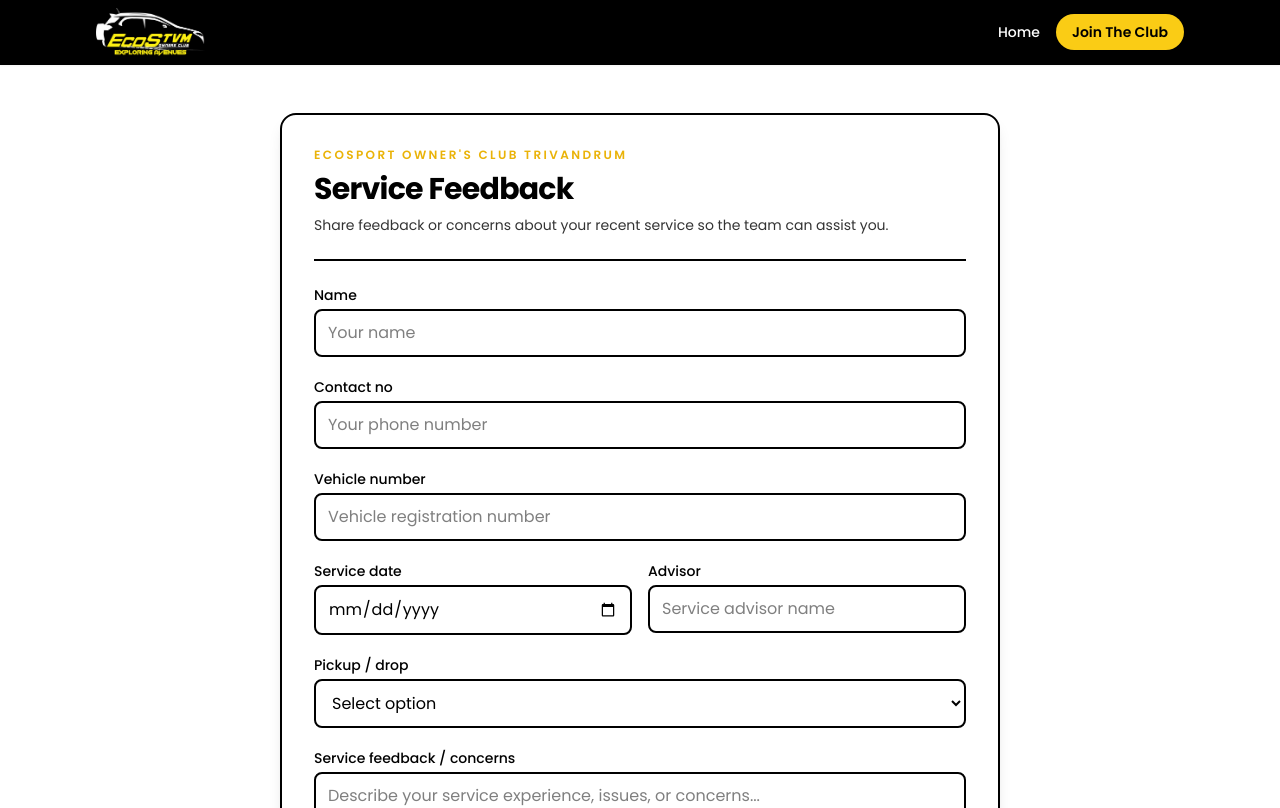
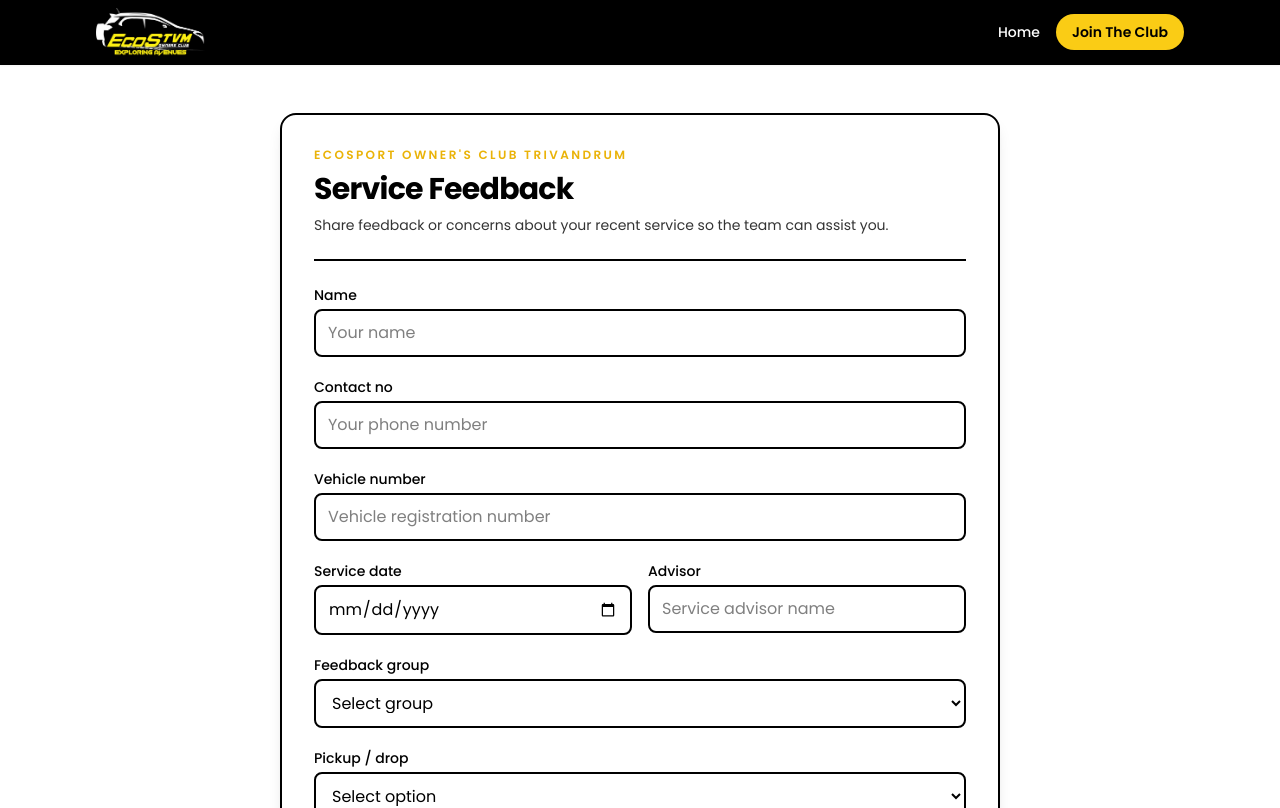
Before and after one commit to touchpointee/ecostvm, a Next.js app: page / in a window 1280 px wide. Shown: the top 808 px of the page. Built offline with nearby package versions, Linux system fonts and the light colour scheme.

Commit message:
build fix

```diff
--- a/app/(protected)/page.tsx
+++ b/app/(protected)/page.tsx
@@ -12,11 +12,16 @@ export default function FeedbackPage() {
   const [advisor, setAdvisor] = useState("");
   const [pickupDrop, setPickupDrop] = useState("");
   const [concerns, setConcerns] = useState("");
+  const [type, setType] = useState<"" | "Appreciation" | "Escalation">("");
   const [submitting, setSubmitting] = useState(false);
   const [message, setMessage] = useState<{ type: "success" | "error"; text: string } | null>(null);
 
   async function handleSubmit(e: React.FormEvent) {
     e.preventDefault();
+    if (!type) {
+      setMessage({ type: "error", text: "Please select feedback group (Appreciation / Escalation)." });
+      return;
+    }
     setSubmitting(true);
     setMessage(null);
     try {
@@ -31,6 +36,7 @@ export default function FeedbackPage() {
           advisor,
           pickupDrop,
           concerns,
+          type,
         }),
       });
       const data = await res.json().catch(() => ({}));
@@ -46,6 +52,7 @@ export default function FeedbackPage() {
       setAdvisor("");
       setPickupDrop("");
       setConcerns("");
+      setType("");
     } catch {
       setMessage({ type: "error", text: "Something went wrong. Please try again." });
     } finally {
@@ -143,6 +150,22 @@ export default function FeedbackPage() {
               </div>
             </div>
             <div>
+              <label htmlFor="type" className="block text-sm font-medium text-black">
+                Feedback group
+              </label>
+              <select
+                id="type"
+                value={type}
+                onChange={(e) => setType(e.target.value as "Appreciation" | "Escalation" | "")}
+                className="mt-1 block w-full rounded-lg border-2 border-black bg-white px-3 py-2.5 text-black focus:border-yellow-500 focus:outline-none focus:ring-2 focus:ring-yellow-500"
+                required
+              >
+                <option value="">Select group</option>
+                <option value="Appreciation">Appreciation group</option>
+                <option value="Escalation">Escalation group</option>
+              </select>
+            </div>
+            <div>
               <label htmlFor="pickupDrop" className="block text-sm font-medium text-black">
                 Pickup / drop
               </label>
@@ -156,7 +179,7 @@ export default function FeedbackPage() {
                 <option value="Pickup">Pickup</option>
                 <option value="Drop">Drop</option>
                 <option value="Pickup & Drop">Pickup & Drop</option>
-                <option value="None">None</option>
+                <option value="Drive in">Drive in</option>
               </select>
             </div>
             <div>
--- a/app/api/feedback/[id]/retry/route.ts
+++ b/app/api/feedback/[id]/retry/route.ts
@@ -27,7 +27,9 @@ export async function POST(
     }
 
     const jids = await getJids();
-    const groupJid = jids.appreciationGroupJid || jids.escalationGroupJid;
+    const type = feedback.type === "Escalation" ? "Escalation" : "Appreciation";
+    const groupJid =
+      type === "Escalation" ? jids.escalationGroupJid : jids.appreciationGroupJid || jids.escalationGroupJid;
 
     if (!groupJid?.trim()) {
       await db.collection("feedback").updateOne(
--- a/app/api/feedback/route.ts
+++ b/app/api/feedback/route.ts
@@ -54,13 +54,20 @@ export async function POST(request: NextRequest) {
       advisor,
       pickupDrop,
       concerns,
+      type,
     } = body;
-    if (!name || !vehicleNumber || !serviceDate || !concerns) {
+    if (!name || !vehicleNumber || !serviceDate || !concerns || !type) {
       return NextResponse.json(
         {
           error:
-            "Missing required fields: name, vehicleNumber, serviceDate, concerns (service feedback).",
+            "Missing required fields: name, vehicleNumber, serviceDate, concerns, type (Appreciation/Escalation).",
         },
+        { status: 400 }
+      );
+    }
+    if (type !== "Appreciation" && type !== "Escalation") {
+      return NextResponse.json(
+        { error: "Invalid type. Use Appreciation or Escalation." },
         { status: 400 }
       );
     }
@@ -76,6 +83,7 @@ export async function POST(request: NextRequest) {
       advisor: advisor != null ? String(advisor).trim() : undefined,
       pickupDrop: pickupDrop != null ? String(pickupDrop) : undefined,
       concerns: String(concerns).trim(),
+      type: String(type),
       createdAt: now,
       whatsappSent: false,
       whatsappError: null,
@@ -84,8 +92,8 @@ export async function POST(request: NextRequest) {
 
     // 2. Route to appropriate WhatsApp group (best-effort only)
     const jids = await getJids();
-    // Use Appreciation group JID for service feedback by default
-    const groupJid = jids.appreciationGroupJid || jids.escalationGroupJid;
+    const groupJid =
+      type === "Escalation" ? jids.escalationGroupJid : jids.appreciationGroupJid || jids.escalationGroupJid;
     let whatsappSent = false;
     let whatsappError: string | null = null;
 
--- a/lib/retryScheduler.ts
+++ b/lib/retryScheduler.ts
@@ -37,7 +37,9 @@ async function retryFailedOnce(): Promise<void> {
     for (const doc of items) {
       const _id = doc._id as ObjectId;
       const id = _id.toString();
-      const groupJid = jids.appreciationGroupJid || jids.escalationGroupJid;
+      const type = doc.type === "Escalation" ? "Escalation" : "Appreciation";
+      const groupJid =
+        type === "Escalation" ? jids.escalationGroupJid : jids.appreciationGroupJid || jids.escalationGroupJid;
 
       let whatsappSent = false;
       let whatsappError: string | null = null;
```
